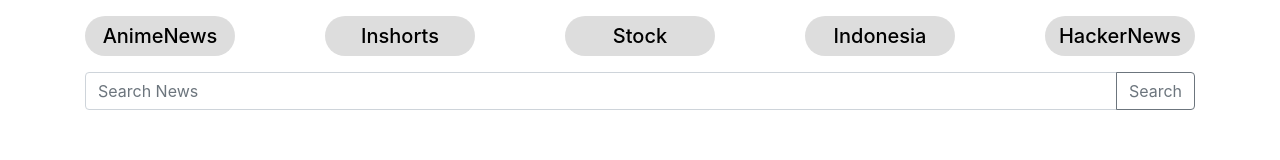
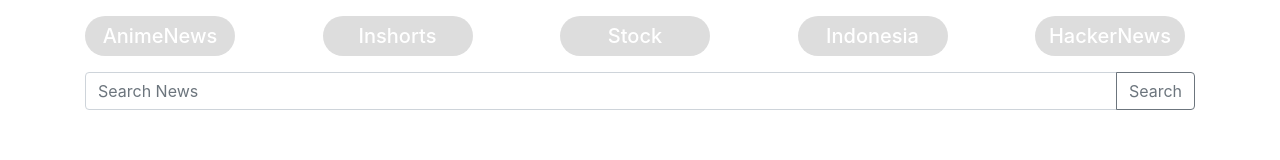
Before and after one commit to OshekharO/NewsFeedSwitcher, a plain HTML site: page index.html in a window 1280 px wide. Drawn offline with nearby package versions, Linux system fonts and the light colour scheme; no server answers.

Commit message:
Update try 2

```diff
--- a/index.html
+++ b/index.html
@@ -6,6 +6,11 @@
   <!-- Include Bootstrap CSS -->
   <link rel="stylesheet" href="https://maxcdn.bootstrapcdn.com/bootstrap/4.0.0/css/bootstrap.min.css" />
   <style>
+.d-flex {
+  overflow-x: auto;  /* Enable horizontal scrolling */
+  white-space: nowrap; /* Prevent wrapping to multiple lines */
+}
+
 .news-source {
   width: 150px;
   height: 40px;
@@ -18,15 +23,19 @@
   color: #ffffff;
   font-weight: bold;
   background-color: #dddddd;
-    color: #000000;
+  display: inline-block;  /* Set display to inline-block for spacing */
+  margin-right: 10px;  /* Add margin for spacing between elements */
 }
+
 .card {
   height: 100%;
 }
+
 .news-source:hover {
   background-color: #000000;
   color: #ffffff;
 }
+
   </style>
  </head>
  <body>
```
Lines whose indentation alone changed are shown as unchanged.
